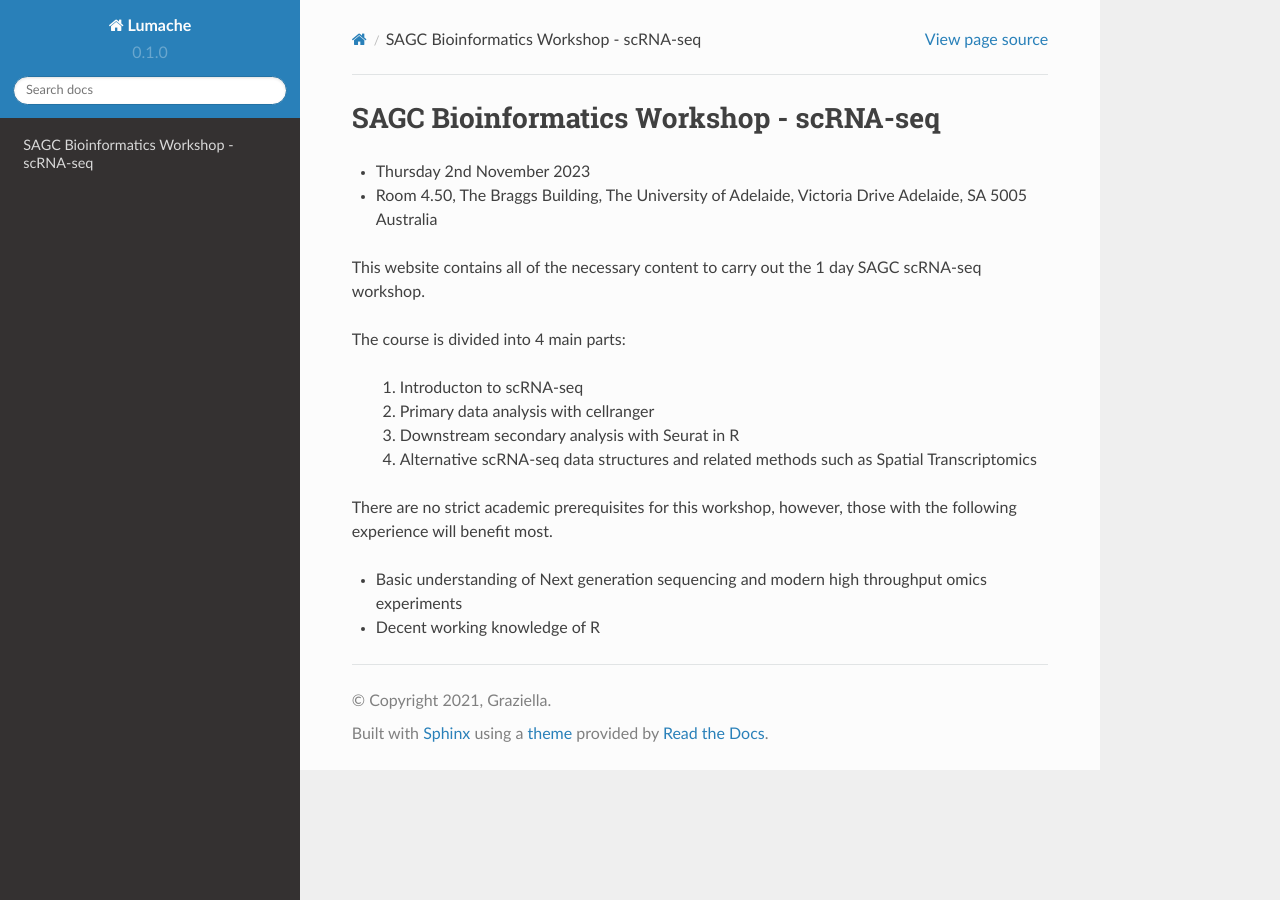
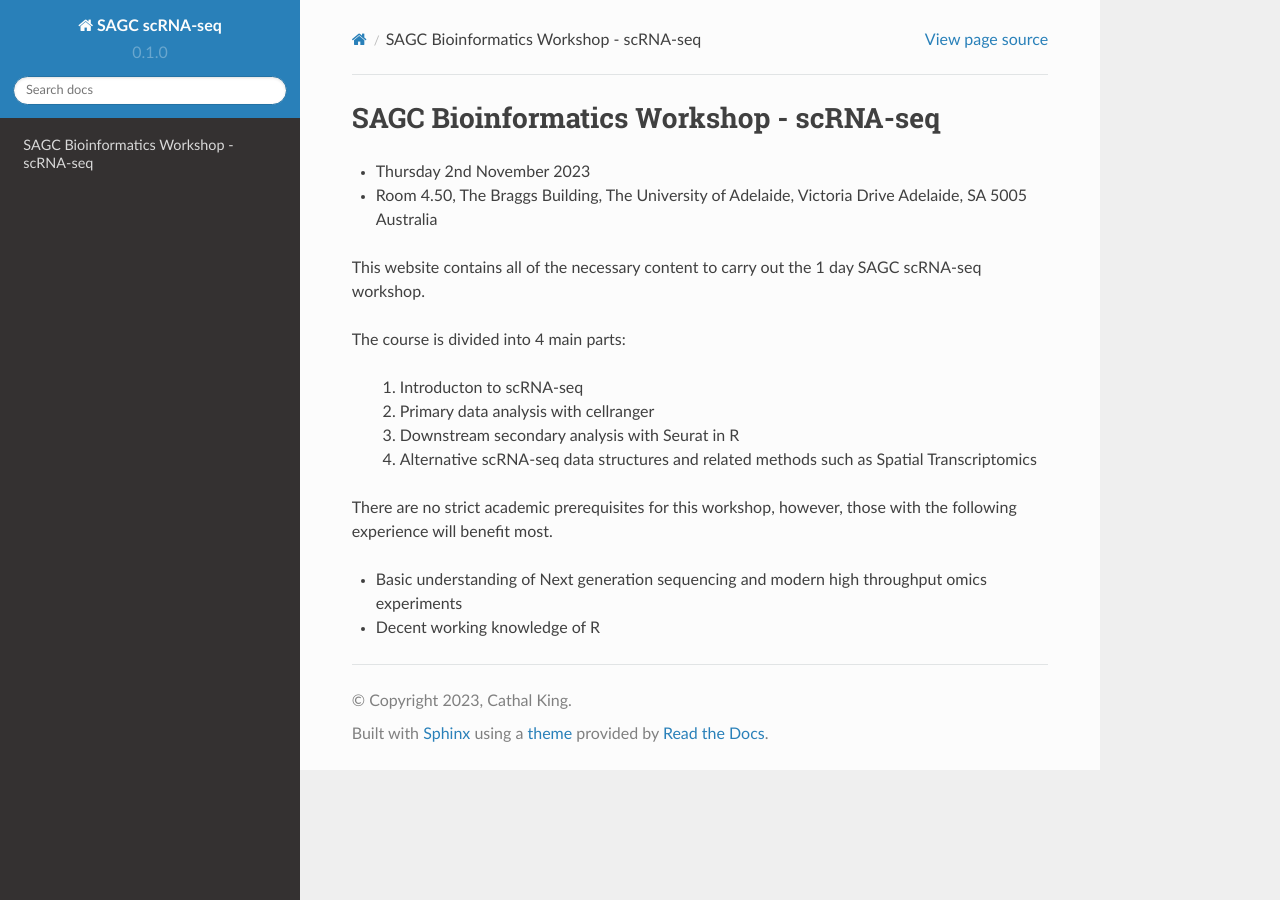
Before and after one commit to dw-thomson/SAGC_scRNAseq_workshop, a Sphinx documentation site: the page built from docs/source/index.rst, in a window 1280 px wide. Built offline with Sphinx 7.4.7 and the Read the Docs theme 2.0.0, drawn with Linux system fonts in a browser that asks for light colours.

Commit message:
Update conf.py

```diff
--- a/docs/source/conf.py
+++ b/docs/source/conf.py
@@ -2,9 +2,9 @@
 
 # -- Project information
 
-project = 'Lumache'
-copyright = '2021, Graziella'
-author = 'Graziella'
+project = 'SAGC scRNA-seq'
+copyright = '2023, Cathal King'
+author = 'CKing'
 
 release = '0.1'
 version = '0.1.0'
```
